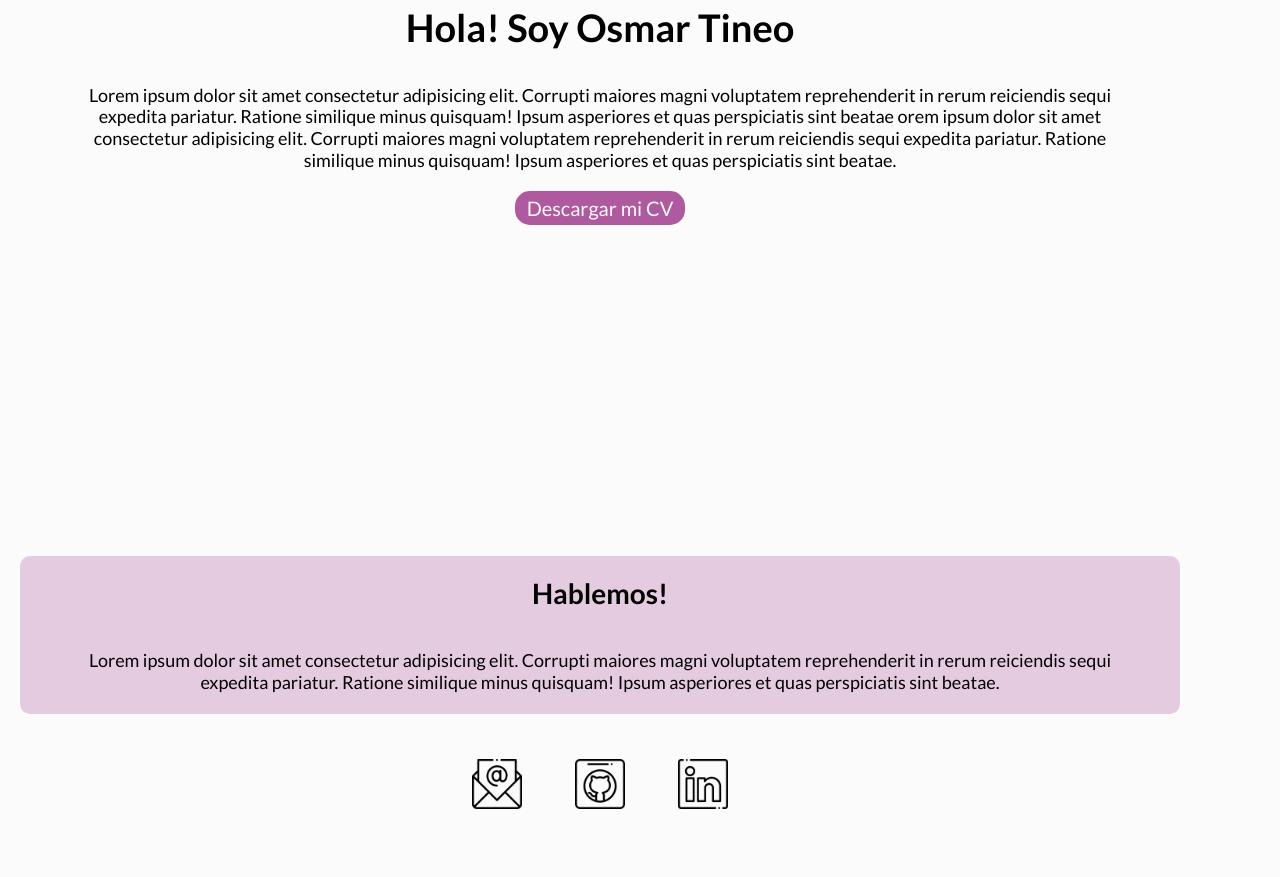
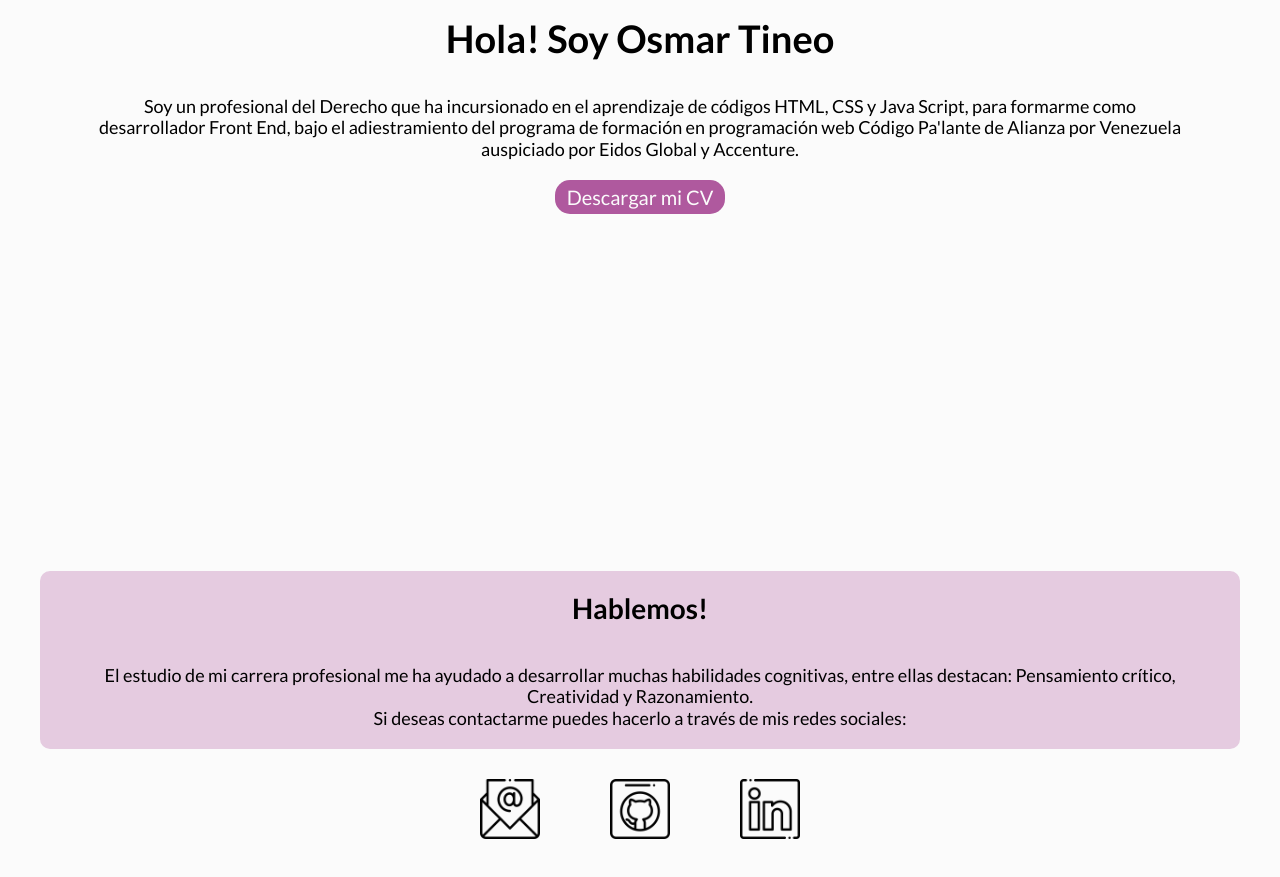
Before and after one commit to ojtineo/Proyecto-1-cod-latam-OT, a plain HTML site: page index.html in a window 1280 px wide. Shown: the part 533-1410 px from the top of the page. Drawn offline with Linux system fonts and the light colour scheme.

Commit message:
Arreglos varios

```diff
--- a/css/styles.css
+++ b/css/styles.css
@@ -23,6 +23,8 @@ body {
     background-color: #fbfbfb;
     font-family: 'Lato', sans-serif;
     font-size: 18px;
+    display: flex;
+    justify-content: center;
 }
 
 header {
@@ -70,7 +72,7 @@ a {
 #inicio, #contacto {
     max-width: 1200px;
     min-height: 100vh;
-    padding: 100px 20px 20px;
+    padding: 100px 0 20px 0;
     display: flex;
     flex-direction: column;
     justify-content: center;
@@ -132,6 +134,9 @@ h2 {
 
 .iconos ul {
     list-style: none;
+    margin-top: 30px;
+    gap: 70px;
+    display: flex;
 }
 
 .iconos li {
@@ -141,8 +146,8 @@ h2 {
 
 .iconos img {
     width: 60px;
-    margin: 40px 20px;
-    padding: 5px;
+    /* margin: 40px 20px; */
+    /* padding: 5px; */
     }
 
 .iconos img:hover {
--- a/index.html
+++ b/index.html
@@ -28,16 +28,10 @@
             <div class="soy-jus">
                 <img src="https://placekitten.com/400/400" alt="perfil">
                 <h1> Hola! Soy Osmar Tineo</h1>
-                <p>Lorem ipsum dolor sit amet consectetur adipisicing elit. Corrupti maiores magni voluptatem
-                    reprehenderit
-                    in rerum reiciendis sequi expedita pariatur. Ratione similique minus quisquam! Ipsum asperiores et
-                    quas
-                    perspiciatis sint beatae orem ipsum dolor sit amet consectetur adipisicing elit. Corrupti maiores
-                    magni voluptatem
-                    reprehenderit
-                    in rerum reiciendis sequi expedita pariatur. Ratione similique minus quisquam! Ipsum asperiores et
-                    quas
-                    perspiciatis sint beatae.</p>
+                <p>Soy un profesional del Derecho que ha incursionado en el aprendizaje de códigos HTML, CSS y Java
+                    Script, para formarme como desarrollador Front End, bajo el adiestramiento del programa de formación
+                    en programación web Código Pa'lante de Alianza por Venezuela auspiciado por Eidos Global y
+                    Accenture.</p>
                 <a href="https://1drv.ms/b/s!AmrpQ1aVjMy_iBYEmgg1od-xb6bJ?e=VXqGHs">Descargar mi CV</a>
             </div>
         </section>
@@ -45,18 +39,18 @@
         <section id="contacto">
             <div class="hablemos">
                 <h2> Hablemos!</h2>
-                <p>Lorem ipsum dolor sit amet consectetur adipisicing elit. Corrupti maiores magni voluptatem
-                    reprehenderit
-                    in rerum reiciendis sequi expedita pariatur. Ratione similique minus quisquam! Ipsum asperiores et
-                    quas
-                    perspiciatis sint beatae.</p>
+                <p>El estudio de mi carrera profesional me ha ayudado a desarrollar muchas habilidades cognitivas, entre
+                    ellas destacan: Pensamiento crítico, Creatividad y Razonamiento. <br>Si deseas contactarme puedes
+                    hacerlo a través de mis redes sociales:</p>
             </div>
             <div class="iconos">
                 <ul>
-                    <li><a target="_blank" href="mailto:ojtineo@gmail.com"><img src="./img/mail.png" alt="mail"></a></li>
-                    <li><a target="_blank" href="https://github.com/ojtineo/Proyecto-1-cod-latam-OT"><img src="./img/github.png" alt="github"></a></a></li>
-                    <li><a target="_blank" href="https://www.linkedin.com/in/osmar-tineo-212b8a166/"><img src="./img/linkedin.png"
-                                alt="linkedin"></a></li>
+                    <li><a target="_blank" href="mailto:ojtineo@gmail.com"><img src="./img/mail.png" alt="mail"></a>
+                    </li>
+                    <li><a target="_blank" href="https://github.com/ojtineo/Proyecto-1-cod-latam-OT"><img
+                                src="./img/github.png" alt="github"></a></a></li>
+                    <li><a target="_blank" href="https://www.linkedin.com/in/osmar-tineo-212b8a166/"><img
+                                src="./img/linkedin.png" alt="linkedin"></a></li>
                 </ul>
             </div>
         </section>
```
